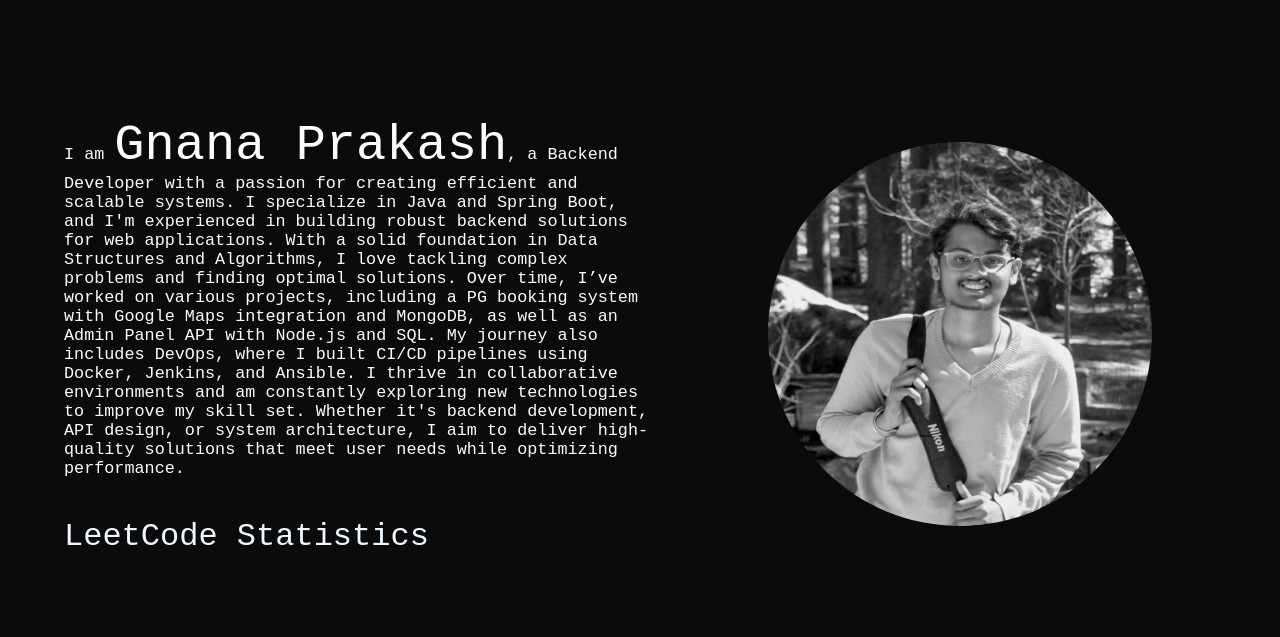
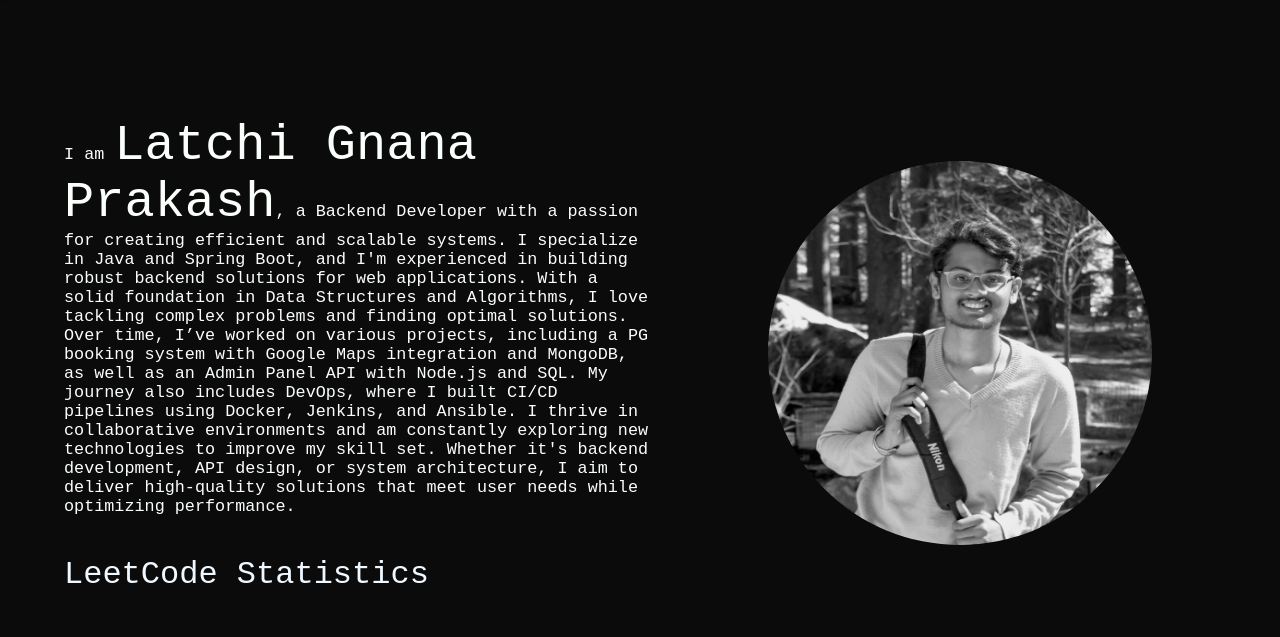
Before and after one commit to GnanaPrakash07/Portfolio, a plain HTML site: page index.html in a window 1280 px wide. Shown: the part 63-700 px from the top of the page. Drawn offline with Linux system fonts and the light colour scheme; no server answers.

Commit message:
Update index.html

```diff
--- a/index.html
+++ b/index.html
@@ -39,7 +39,7 @@
 
     <info id="information" class="info-div">
         <div class="about">
-            <span class="about-me">I am <span class="my-name">Gnana Prakash</span>, a Backend Developer with a passion for creating efficient and scalable systems.
+            <span class="about-me">I am <span class="my-name">Latchi Gnana Prakash</span>, a Backend Developer with a passion for creating efficient and scalable systems.
             I specialize in Java and Spring Boot, and I'm experienced in building robust backend solutions for web applications. With a solid foundation in Data Structures and Algorithms, I love tackling complex problems and finding optimal solutions. Over time, I’ve worked on various projects, including a PG booking system with Google Maps integration and MongoDB, as well as an Admin Panel API with Node.js and SQL. My journey also includes DevOps, where I built CI/CD pipelines using Docker, Jenkins, and Ansible.
 
             I thrive in collaborative environments and am constantly exploring new technologies to improve my skill set. Whether it's backend development, API design, or system architecture, I aim to deliver high-quality solutions that meet user needs while optimizing performance.
```
